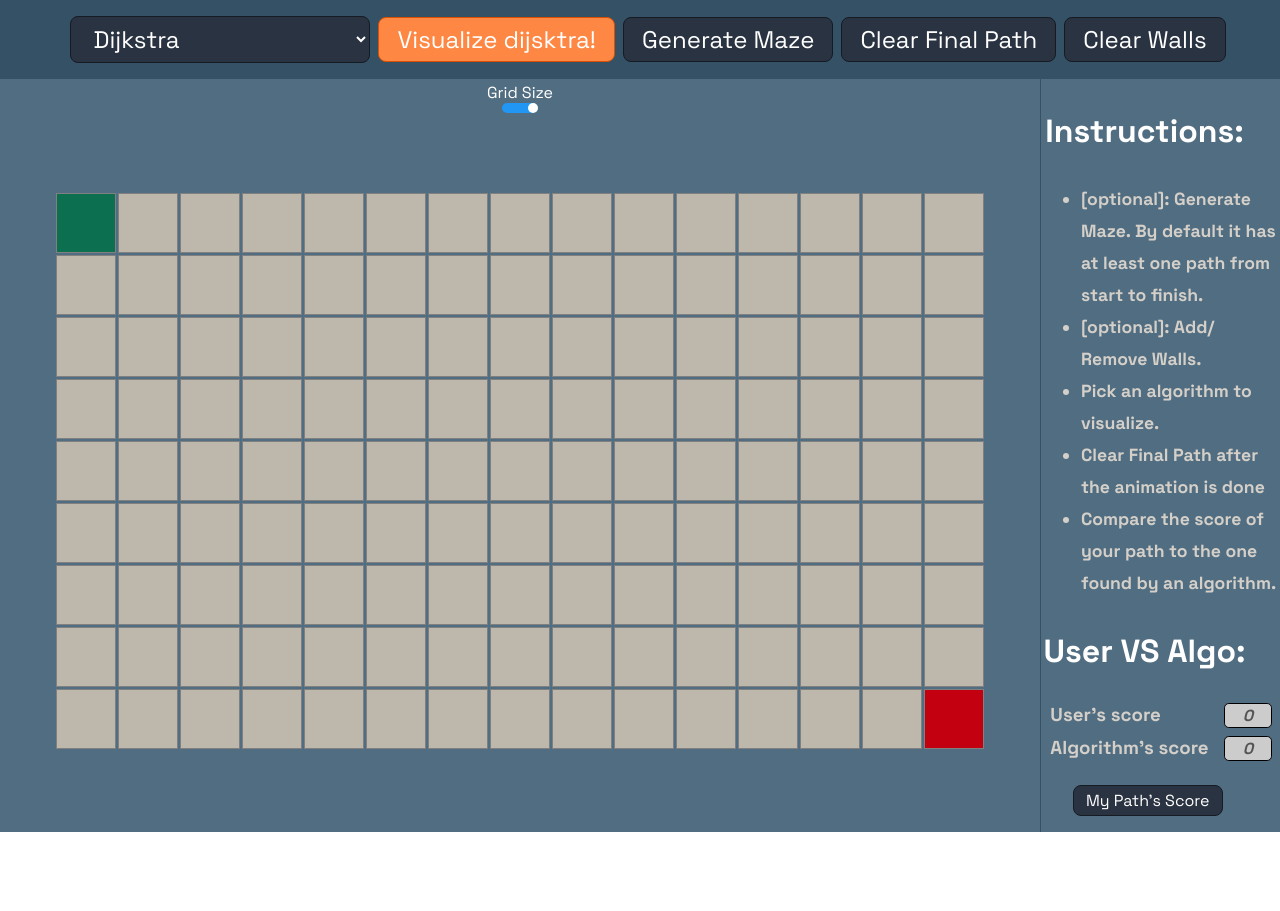
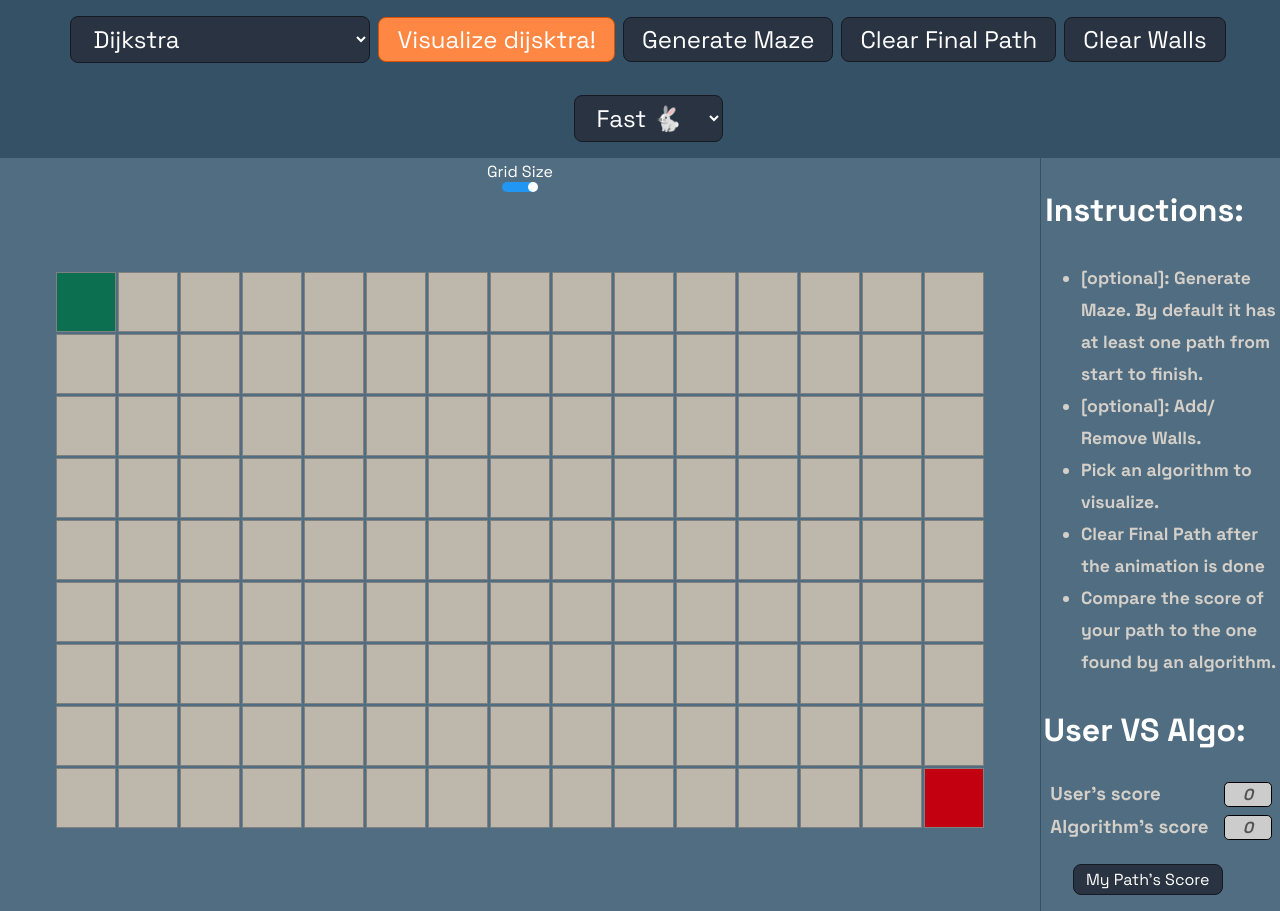
Before and after one commit to Nidhal-Abidi/MazeMaster, a React (Vite) app: page / in a window 1280 px wide. Before the commit the page ends 832 px from the top, so only its background shows below. Built offline with nearby package versions, Linux system fonts and the light colour scheme; a web font is replaced by a local one.

Commit message:
feature/ Added a speed toggle

```diff
--- a/src/App.css
+++ b/src/App.css
@@ -268,6 +268,8 @@
 
 .wall-node {
   background-color: var(--wall-cell-clr);
+  animation: adding-walls-animation 0.3s ease-in-out;
+  animation-fill-mode: forwards;
 }
 
 @keyframes adding-walls-animation {
@@ -275,26 +277,26 @@
   100% {
     transform: rotate(0deg);
     transform-origin: 50% 50%;
-    background-color: var(--final-path-cell-clr);
+    background-color: var(--wall-cell-clr);
   }
 
   10% {
     transform: rotate(8deg);
-    background-color: hsl(47, 100%, 77%);
+    background-color: hsl(0, 0%, 30%);
   }
 
   20%,
   40%,
   60% {
     transform: rotate(-10deg);
-    background-color: hsl(47, 100%, 77%);
+    background-color: hsl(0, 0%, 30%);
   }
 
   30%,
   50%,
   70% {
     transform: rotate(10deg);
-    background-color: hsl(47, 100%, 77%);
+    background-color: hsl(0, 0%, 30%);
   }
 
   80% {
--- a/src/App.jsx
+++ b/src/App.jsx
@@ -19,6 +19,7 @@ function App() {
   const endNode = useRef({ row: -1, col: -1 })
   const userScore = useRef(0)
   const [algoScore, setAlgoScore] = useState(0)
+  const [isFast, setIsFast] = useState(true)
 
   useEffect(() => console.log("Nidhal Labidi | Junior Software Engineer"), [])
 
@@ -70,7 +71,7 @@ function App() {
       visitedNodesInOrder[visitedNodesInOrder.length - 1]
     )
     console.log("Shortest path->", shortestPathNodes)
-    animateAlgorithm(visitedNodesInOrder, shortestPathNodes)
+    animateAlgorithm(visitedNodesInOrder, shortestPathNodes, isFast)
     setAlgoScore(shortestPathNodes.length)
   }
 
@@ -82,7 +83,7 @@ function App() {
       visitedNodesInOrder[visitedNodesInOrder.length - 1]
     )
     console.log("Shortest path->", shortestPathNodes)
-    animateAlgorithm(visitedNodesInOrder, shortestPathNodes)
+    animateAlgorithm(visitedNodesInOrder, shortestPathNodes, isFast)
     setAlgoScore(shortestPathNodes.length)
   }
 
@@ -90,7 +91,7 @@ function App() {
     let copiedArr = arrayInitialCopy(arrGrid)
     let visitedNodesInOrder = dfs(copiedArr, startNode.current)
     console.log("All visited Nodes->", visitedNodesInOrder)
-    animateAlgorithm(visitedNodesInOrder, visitedNodesInOrder)
+    animateAlgorithm(visitedNodesInOrder, visitedNodesInOrder, isFast)
     setAlgoScore(visitedNodesInOrder.length)
   }
 
@@ -107,7 +108,7 @@ function App() {
     )
     console.log("Shortest path->", shortestPathNodes)
 
-    animateAlgorithm(visitedNodesInOrder, shortestPathNodes)
+    animateAlgorithm(visitedNodesInOrder, shortestPathNodes, isFast)
     setAlgoScore(shortestPathNodes.length)
   }
 
@@ -122,6 +123,8 @@ function App() {
         clearFinalPath={clearFinalPath}
         clearWalls={clearWalls}
         generateMaze={generateMaze}
+        isFast={isFast}
+        setIsFast={setIsFast}
       />
       <main className="main">
         <GridNode
--- a/src/algorithms/pathfinding/a-star.js
+++ b/src/algorithms/pathfinding/a-star.js
@@ -11,7 +11,7 @@ export function a_star(grid, startNode, endNode) {
   let visitedNodesInOrder = []
 
   while (openSet.length > 0) {
-    console.log(openSet)
+    //console.log(openSet)
     // Search for the next node to explore (i.e. the one wit the lowest value of 'f')
     let lowestFscoreNodeIdx = getLowestFScoreNodeIdx(openSet)
     let currentNode = openSet[lowestFscoreNodeIdx]
@@ -34,6 +34,11 @@ export function a_star(grid, startNode, endNode) {
       if (!closedSet.includes(neighbor)) {
         let possibleG = currentNode.distance + 1
 
+        neighbor.distance = possibleG
+        neighbor.h = manhattanDistance(neighbor, endNode)
+        neighbor.f = neighbor.distance + neighbor.h
+        neighbor.previousNode = currentNode
+
         if (!openSet.includes(neighbor)) {
           openSet.push(neighbor)
         } else if (possibleG >= neighbor.distance) {
@@ -41,10 +46,10 @@ export function a_star(grid, startNode, endNode) {
           continue
         }
 
-        neighbor.distance = possibleG
-        neighbor.h = manhattanDistance(neighbor, endNode)
+        /* neighbor.distance = possibleG
+        neighbor.h = squareDistance(neighbor, endNode)
         neighbor.f = neighbor.distance + neighbor.h
-        neighbor.previousNode = currentNode
+        neighbor.previousNode = currentNode */
       }
     }
   }
@@ -68,23 +73,23 @@ function manhattanDistance(nodeA, nodeB) {
 
   let prevCost =
     Math.abs(nodeA.col - nodeB.col) + Math.abs(nodeA.row - nodeB.row)
-  /* let nudge = 0
+  let nudge = 0
   if ((nodeA.row + nodeA.col) % 2 == 0 && nodeB.row != nodeA.row) {
     nudge = 1
   }
   if ((nodeA.row + nodeA.col) % 2 == 1 && nodeB.col != nodeA.col) {
     nudge = 1
-  } */
-  return prevCost
+  }
+  return prevCost - 1 + nudge * 0.001
 }
 
 function getNeighbors(grid, node) {
   const neighbors = []
   const { col, row } = node
+  if (row > 0) neighbors.push(grid[row - 1][col])
+  if (col < grid[0].length - 1) neighbors.push(grid[row][col + 1])
   if (row < grid.length - 1) neighbors.push(grid[row + 1][col])
-  if (row > 0) neighbors.push(grid[row - 1][col])
   if (col > 0) neighbors.push(grid[row][col - 1])
-  if (col < grid[0].length - 1) neighbors.push(grid[row][col + 1])
 
   return neighbors
 }
--- a/src/animations.js
+++ b/src/animations.js
@@ -1,10 +1,15 @@
-export const animateAlgorithm = (visitedNodesInOrder, shortestPathNodes) => {
+export const animateAlgorithm = (
+  visitedNodesInOrder,
+  shortestPathNodes,
+  isFast
+) => {
+  let speed = isFast ? 50 : 300
   for (let i = 0; i <= visitedNodesInOrder.length; i++) {
     //Animate the shortest path at the end
     if (i == visitedNodesInOrder.length) {
       setTimeout(() => {
         animateShortestPath(shortestPathNodes)
-      }, 50 * i)
+      }, speed * i)
     } else {
       // Animate the visited nodes first.
       let node = visitedNodesInOrder[i]
@@ -16,7 +21,7 @@ export const animateAlgorithm = (visitedNodesInOrder, shortestPathNodes) => {
         setTimeout(() => {
           cell.classList.remove("visited-node-animation")
         }, 1000)
-      }, 50 * i)
+      }, speed * i)
     }
   }
 }
--- a/src/components/NavBar.jsx
+++ b/src/components/NavBar.jsx
@@ -9,6 +9,8 @@ export function NavBar({
   clearFinalPath,
   clearWalls,
   generateMaze,
+  isFast,
+  setIsFast,
 }) {
   const [selectedAlgo, setSelectedAlgo] = useState("dijsktra")
 
@@ -54,6 +56,17 @@ export function NavBar({
       <button className="btn" onClick={clearWalls}>
         Clear Walls
       </button>
+
+      <select
+        className="algos-container"
+        value={isFast}
+        onChange={() => {
+          setIsFast((prevVal) => !prevVal)
+        }}
+      >
+        <option value={true}>Fast &#128007;</option>
+        <option value={false}>Slow &#128034;</option>
+      </select>
     </header>
   )
 }
```
